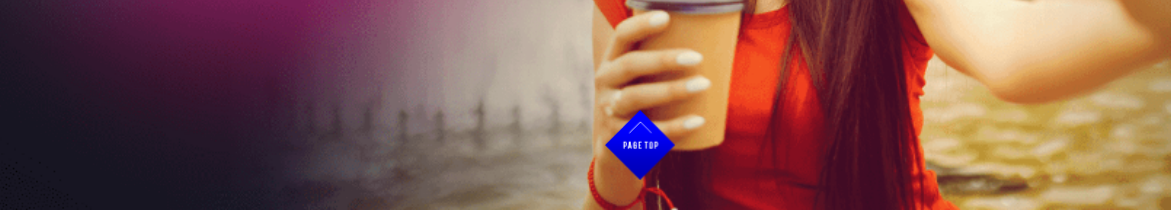
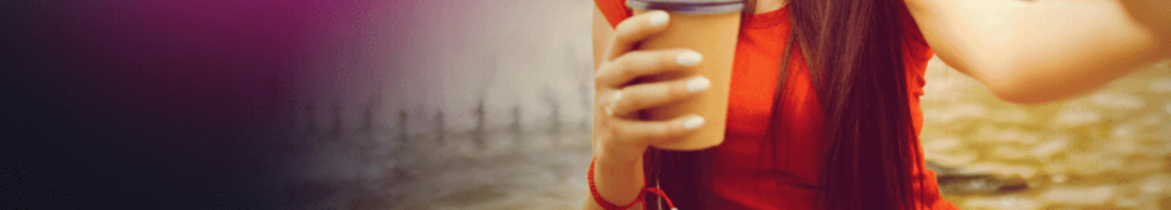
Before and after one commit to NaoyukiUmeda/xgig, a website: page index.html in a window 1280 px wide. Shown: the part 590-800 px from the top of the page, 0-1171 px from the left. Drawn offline with Linux system fonts and the light colour scheme.

Commit message:
refactor: Remove scroll indicator from hero section

```diff
--- a/index.html
+++ b/index.html
@@ -42,7 +42,6 @@
                     <img src="images/hero-image.jpg" alt="">
                 </picture>
             </div>
-            <div class="scroll"><img src="images/page-top.png" alt="SCROLL"></div>
         </section>
 
         <div class="sec concept_area">
```
